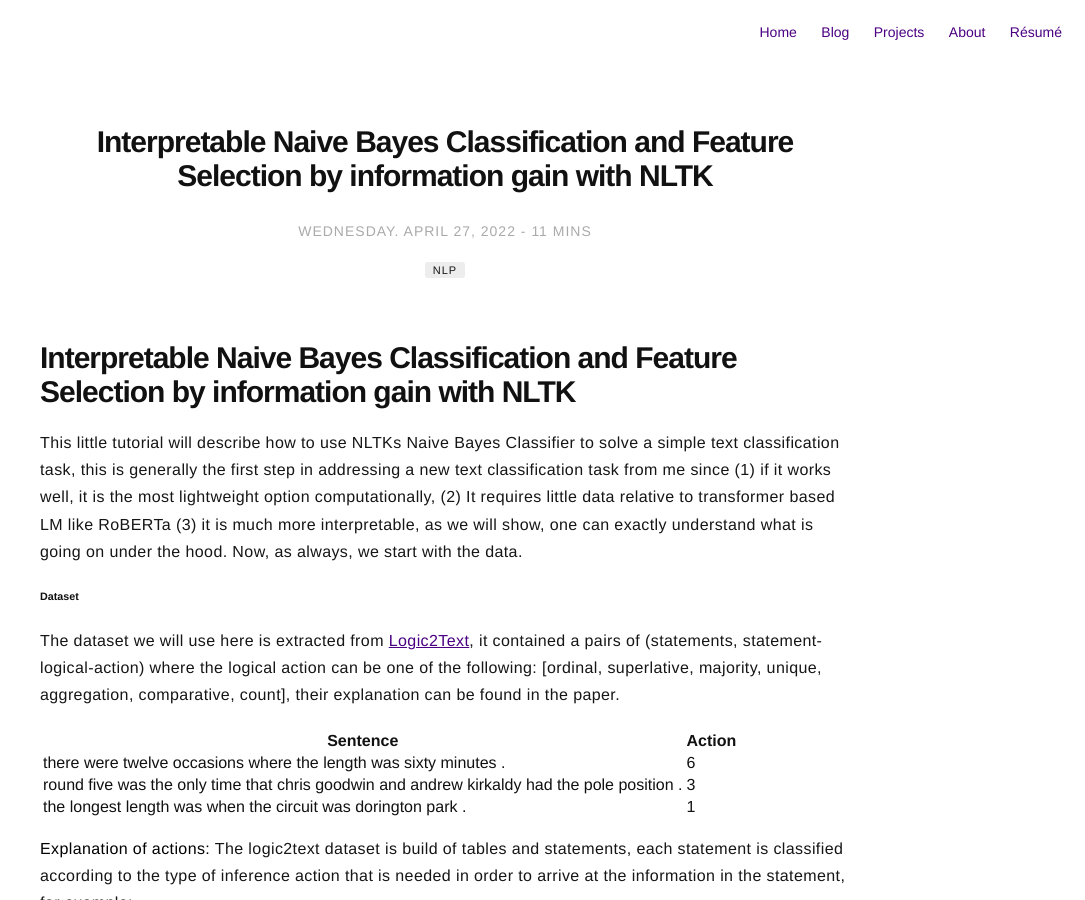
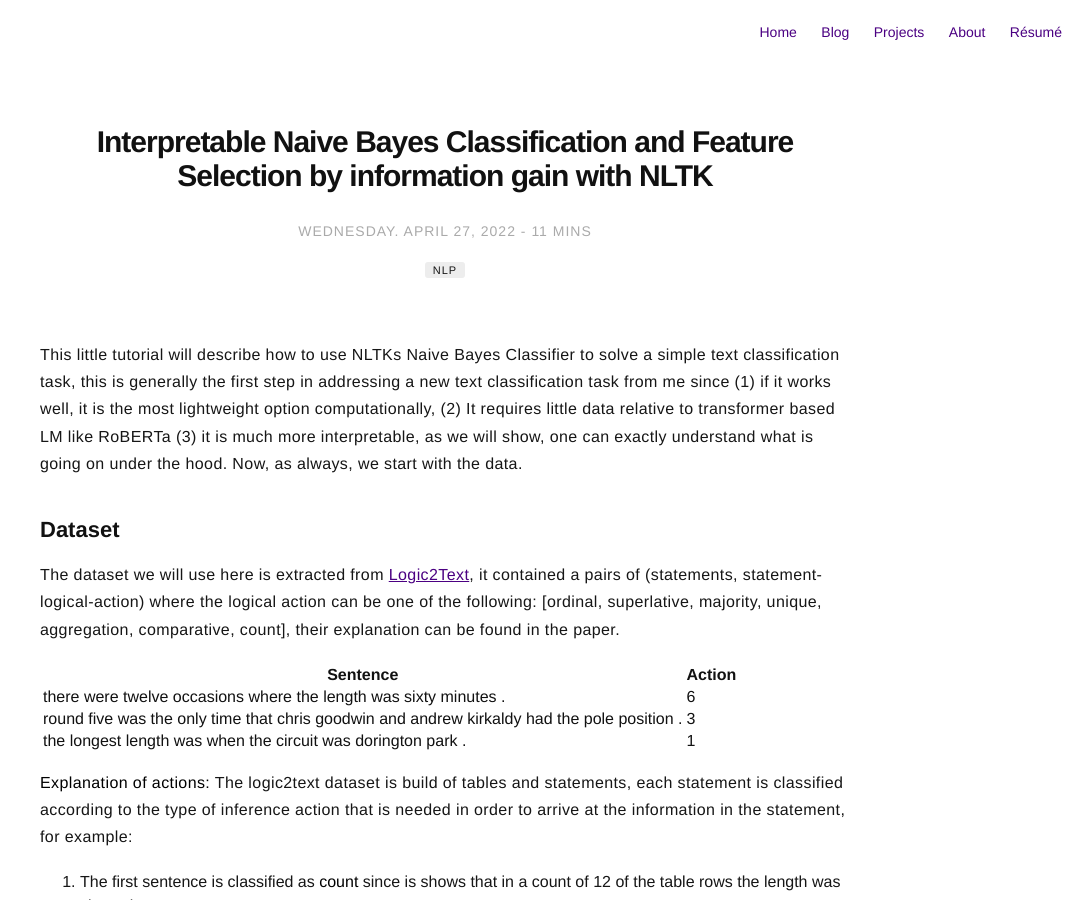
Before and after one commit to perlitz/perlitz.github.io, a Jekyll site: the page built from _posts/2022-04-27-Interpretable-naive-base-with-NLTK.markdown, in a window 1280 px wide and 900 px high. Shown: the whole window, without its empty margins (195-1280 px from the left). Built offline with Jekyll 4.4.1, drawn with Linux system fonts in a browser that asks for light colours; comment, search, counter and statistics services are not loaded.

Commit message:
add naive bayes post

````diff
--- a/_posts/2022-04-27-Interpretable-naive-base-with-NLTK.markdown
+++ b/_posts/2022-04-27-Interpretable-naive-base-with-NLTK.markdown
@@ -12,11 +12,9 @@ author: yotam
 description: Using naive Bayes for interpretable text classification
 ---
 
-# Interpretable Naive Bayes Classification and Feature Selection by information gain with NLTK
-
 This little tutorial will describe how to use NLTKs Naive Bayes Classifier to solve a simple text classification task, this is generally the first step in addressing a new text classification task from me since (1) if it works well, it is the most lightweight option computationally, (2) It requires little data relative to transformer based LM like RoBERTa (3) it is much more interpretable, as we will show, one can exactly understand what is going on under the hood. Now, as always, we start with the data.
 
-###### Dataset
+## Dataset
 
 The dataset we will use here is extracted from [Logic2Text](https://arxiv.org/abs/2004.14579), it contained a pairs of (statements, statement-logical-action) where the logical action can be one of the following: [ordinal, superlative, majority, unique, aggregation, comparative, count], their explanation can be found in the paper.
 
@@ -39,7 +37,7 @@ class2idx = {"ordinal": 0, "superlative": 1, "majority": 2, "unique": 3, "aggreg
 idx2class = {value: key for key, value in class2idx.items()}
 ```
 
-###### Preprocessing
+## Preprocessing
 
 Our simple preprocessing will only include the removal of punctuations and appending all remaining words to a single string, there are generally many other preprocessing one could make (that may be beneficial for naive babes) but we try to keep it simple here.
 
@@ -97,7 +95,7 @@ train_set = [(features(d, word_features), c) for (d,c) in train]
 test_set  = [(features(d, word_features), c) for (d,c) in test]
 ```
 
-###### Training
+## Training
 
 Once the sets are ready, we can create and train the NLTK classifier, and check its accuracy.
 
@@ -109,7 +107,7 @@ print(nltk.classify.accuracy(classifier, test_set))
 
 We got a score of 0.886 with about 20sec of training, not bad :)
 
-###### Interpretation
+## Interpretation
 
 Now that we have a classifier that seems to work, the next step could be seeing what it learned, this could be valuable in order to make sure it didn’t exploit some weakness in the data and since it might make us better understand the data.
 
@@ -226,6 +224,6 @@ gains.to_csv(out_path, index=False)
 
 And the output table will take the following form:
 
-![image-20220427144620493](2022-04-27-Interpretable-naive-base-with-NLTK.assets/image-20220427144620493.png)
+![image-20220427144620493](/2022-04-27-Interpretable-naive-base-with-NLTK.assets/image-20220427144620493.png)
 
 The table could help us both apply feature extraction by information gain, define rules and just understand how the classifier works.
````
